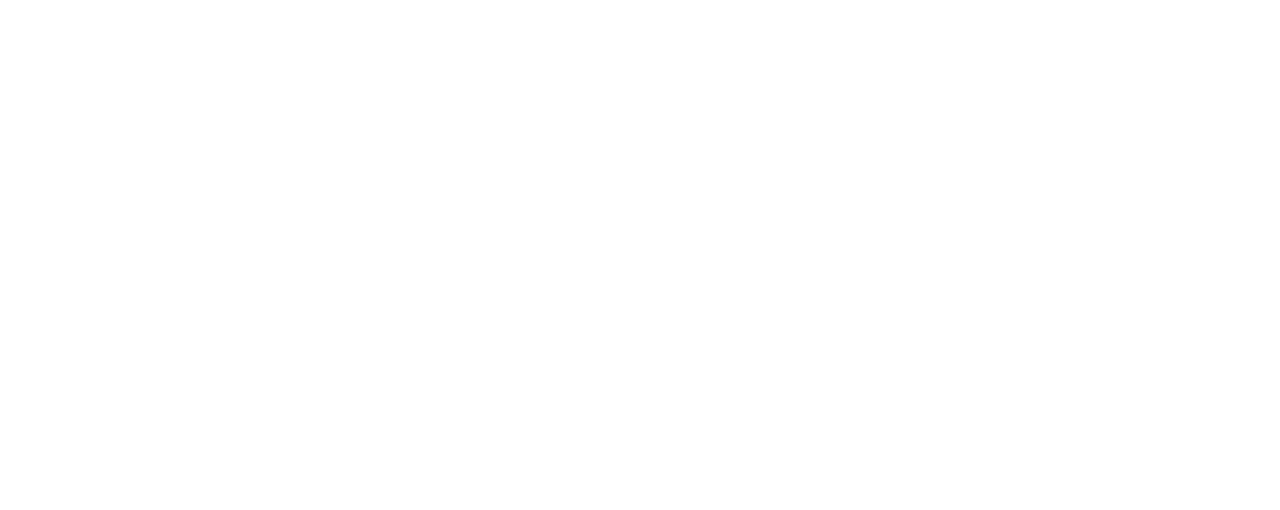
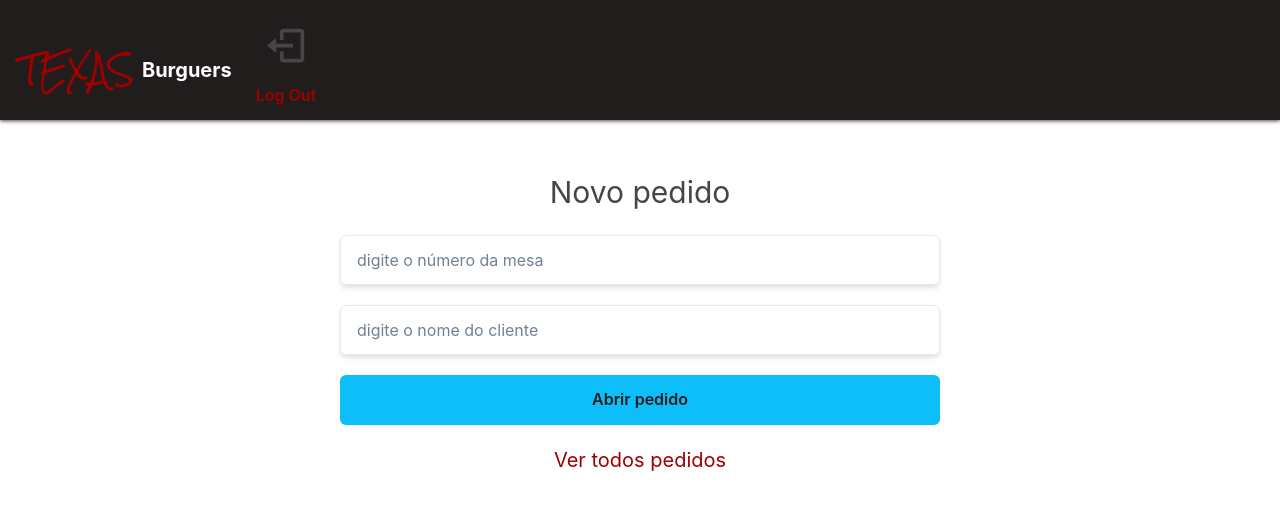
Before and after one commit to zecart22/frontend-my-simple-restaurant, a React (Create React App) app: page /openorder in a window 1280 px wide. Shown: the top 510 px of the page. Built offline with nearby package versions, Linux system fonts and the light colour scheme.

Commit message:
feat/ Open Order Page done

```diff
--- /dev/null
+++ b/src/pages/OpenOrder/index.tsx
@@ -0,0 +1,39 @@
+import { VStack, Text, Input, Button } from "@chakra-ui/react";
+import { Header } from "../../components/Header";
+
+export const OpenOrder = () => {
+  return (
+    <>
+      <Header />
+      <VStack mt={50} spacing={5} justifyContent={"center"}>
+        <Text fontSize={30}>Novo pedido</Text>
+        <Input
+          w={["270px", "380px", "400px", "600px"]}
+          h={"50px"}
+          placeholder={"digite o número da mesa"}
+          border={"1px"}
+          borderColor={"theme.gray50"}
+          boxShadow={"md"}
+        />
+        <Input
+          w={["270px", "380px", "400px", "600px"]}
+          h={"50px"}
+          placeholder={"digite o nome do cliente"}
+          border={"1px"}
+          borderColor={"theme.gray50"}
+          boxShadow={"md"}
+        />
+        <Button
+          w={["270px", "380px", "400px", "600px"]}
+          h={"50px"}
+          color={"theme.grafit"}
+          children={"Abrir pedido"}
+          bg={"theme.blue"}
+        />
+        <Text fontSize={20} color={"theme.red"}>
+          Ver todos pedidos
+        </Text>
+      </VStack>
+    </>
+  );
+};
--- a/src/routes/index.tsx
+++ b/src/routes/index.tsx
@@ -3,6 +3,7 @@
 import { Signup } from "../pages/Singup";
 import { Dashboard } from "../pages/Dashboard";
 import { CreateCategory } from "../pages/CreateCategory";
+import { OpenOrder } from "../pages/OpenOrder";
 
 export const Routes = () => {
   return (
@@ -11,6 +12,7 @@
       <Route exact path="/signup" component={Signup} />
       <Route exact path="/dashboard" component={Dashboard} />
       <Route exact path="/createcategory" component={CreateCategory} />
+      <Route exact path="/openorder" component={OpenOrder} />
     </Switch>
   );
 };
```
